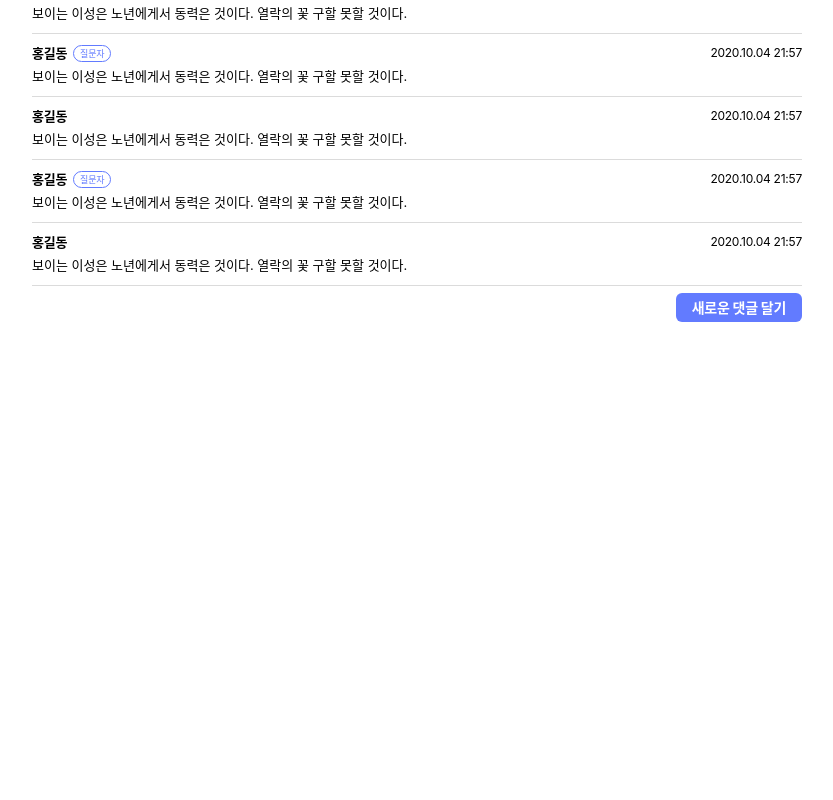
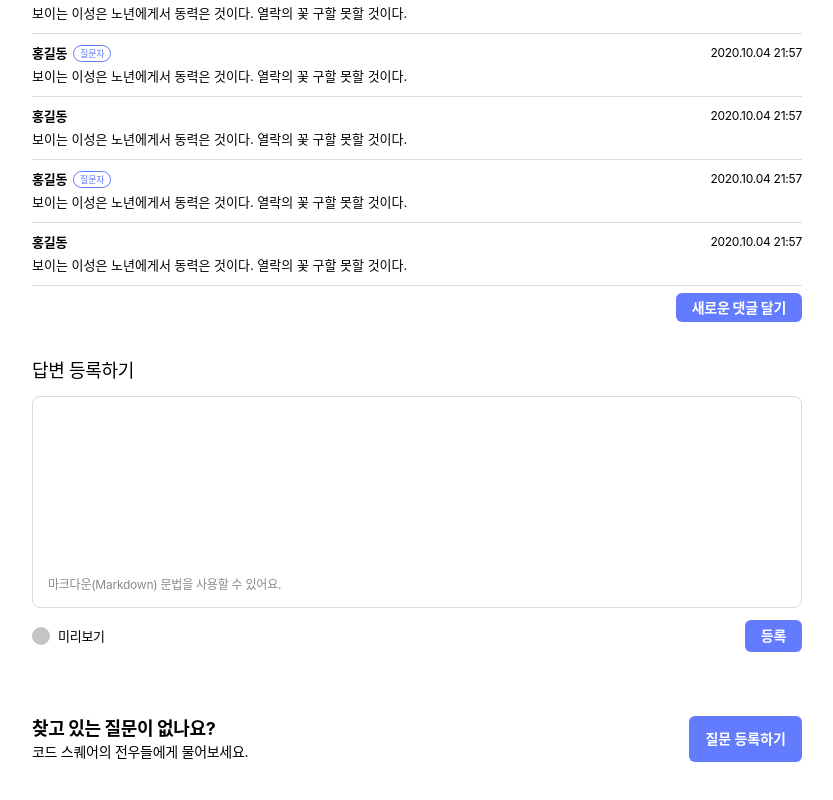
Before and after one commit to osamhack2020/WEB_CodeSquare_AmongUs, a React (Create React App) app in the folder frontend/: page /qna/1 in a window 1280 px wide. Shown: the part 1767-2567 px from the top of the page, without its empty margins (134-967 px from the left). Before the commit the page ends 2125 px from the top, so only its background shows below. Built offline with nearby package versions, Linux system fonts and the light colour scheme.

Commit message:
QnaPostContainer 마크업 완성

```diff
--- a/frontend/src/components/common/RadioInput.tsx
+++ b/frontend/src/components/common/RadioInput.tsx
@@ -25,6 +25,7 @@ export const RadioInput: React.FC<
           position: relative;
           display: flex;
           padding-left: 26px;
+          align-self: center;
           cursor: pointer;
           &::before {
             width: 18px;
--- a/frontend/src/components/write/MarkdownEditor.tsx
+++ b/frontend/src/components/write/MarkdownEditor.tsx
@@ -38,6 +38,7 @@ export const MarkdownEditor: React.FC<MarkdownEditorProps> = ({
           color: #2c2b2b;
           font-family: source-code-pro, Consolas, Menlo, Monaco, Consolas,
             "Courier New";
+          cursor: text;
         }
         pre {
           word-wrap: break-word;
--- a/frontend/src/containers/qna/QnaPostContainer.tsx
+++ b/frontend/src/containers/qna/QnaPostContainer.tsx
@@ -2,9 +2,12 @@
 import { css, jsx } from "@emotion/core";
 import { useCallback, useState } from "react";
 import { useHistory } from "react-router-dom";
+import { Button } from "../../components/common/Button";
 import { OutlineButton } from "../../components/common/OutlineButton";
 import { RadioButtons } from "../../components/common/RadioButtons";
+import { RadioInput } from "../../components/common/RadioInput";
 import { QnaListWidget } from "../../components/qna/QnaListWidget";
+import { MarkdownEditor } from "../../components/write/MarkdownEditor";
 import { QnaPostViewer } from "./QnaPostViewer";
 
 export const QnaPostContainer: React.FC = () => {
@@ -22,6 +25,10 @@ export const QnaPostContainer: React.FC = () => {
     },
     [setSortOrder],
   );
+  const [preview, setPreview] = useState(false);
+  const onClickPreview = useCallback(() => setPreview((preview) => !preview), [
+    setPreview,
+  ]);
   return (
     <div
       css={css`
@@ -76,6 +83,115 @@ export const QnaPostContainer: React.FC = () => {
         </div>
         <QnaPostViewer answer accepted />
         <QnaPostViewer answer />
+        <div
+          css={css`
+            margin-left: 52px;
+            padding-bottom: 32px;
+          `}
+        >
+          <div
+            css={css`
+              font-size: 18px;
+              font-style: normal;
+              font-weight: 400;
+              line-height: 26px;
+              letter-spacing: -0.02em;
+              text-align: left;
+              padding-bottom: 12px;
+            `}
+          >
+            답변 등록하기
+          </div>
+          <MarkdownEditor
+            height={153}
+            css={css`
+              margin-bottom: 12px;
+            `}
+          />
+          <div
+            css={css`
+              display: flex;
+              justify-content: space-between;
+            `}
+          >
+            <RadioInput
+              checked={preview}
+              onClick={onClickPreview}
+              css={css`
+                font-size: 13px;
+                font-style: normal;
+                font-weight: 400;
+                line-height: 19px;
+                letter-spacing: -0.02em;
+                text-align: left;
+              `}
+            >
+              미리보기
+            </RadioInput>
+            <Button
+              css={css`
+                padding: 7px 45px;
+                border-radius: 6px;
+                font-size: 14px;
+                font-style: normal;
+                font-weight: 700;
+                line-height: 20px;
+                letter-spacing: -0.02em;
+                text-align: center;
+              `}
+            >
+              등록
+            </Button>
+          </div>
+        </div>
+        <div
+          css={css`
+            display: flex;
+            justify-content: space-between;
+            margin-left: 52px;
+            padding: 32px 0px;
+            padding-bottom: 78px;
+          `}
+        >
+          <div
+            css={css`
+              display: flex;
+              flex-direction: column;
+            `}
+          >
+            <div
+              css={css`
+                font-size: 18px;
+                font-style: normal;
+                font-weight: 700;
+                line-height: 26px;
+                letter-spacing: -0.02em;
+                text-align: left;
+              `}
+            >
+              찾고 있는 질문이 없나요?
+            </div>
+            <div
+              css={css`
+                font-size: 14px;
+                font-style: normal;
+                font-weight: 400;
+                line-height: 20px;
+                letter-spacing: -0.02em;
+                text-align: left;
+              `}
+            >
+              코드 스퀘어의 전우들에게 물어보세요.
+            </div>
+          </div>
+          <OutlineButton
+            css={css`
+              padding: 12px 24px;
+            `}
+          >
+            질문 등록하기
+          </OutlineButton>
+        </div>
       </div>
       <div
         css={css`
```
